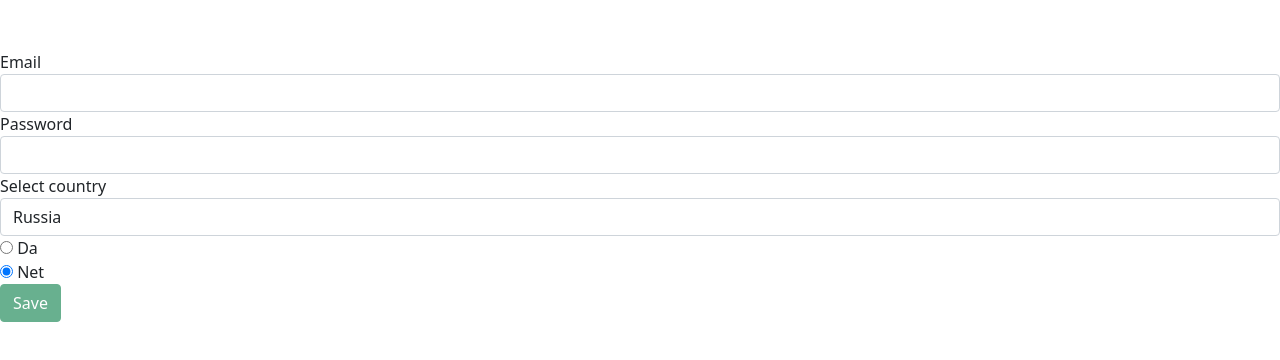
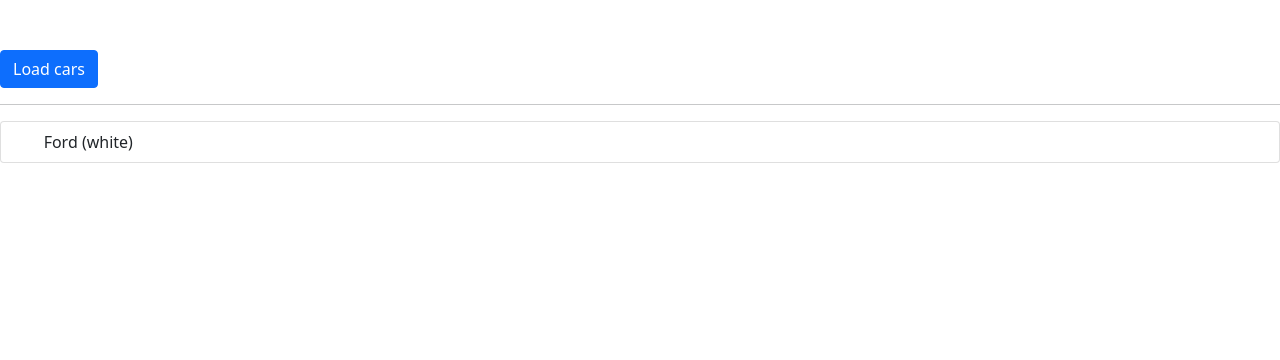
Before and after one commit to DmSudin/angular-yt, an Angular app: page / in a window 1280 px wide. Shown: the top 360 px of the page. Built offline with nearby package versions, Linux system fonts and the light colour scheme.

Commit message:
lesson 45 - web server - install

```diff
--- /dev/null
+++ b/db.json
@@ -0,0 +1,9 @@
+{
+    "posts": [
+      { "id": 1, "title": "json-server test", "author": "typicode" }
+    ],
+    "comments": [
+      { "id": 1, "body": "some comment", "postId": 1 }
+    ],
+    "profile": { "name": "typicode" }
+  }
--- a/package.json
+++ b/package.json
@@ -20,6 +20,7 @@
     "@angular/platform-browser-dynamic": "~11.0.4",
     "@angular/router": "~11.0.4",
     "bootstrap": "^5.1.3",
+    "json-server": "^0.17.0",
     "rxjs": "~6.6.0",
     "tslib": "^2.0.0",
     "zone.js": "~0.10.2"
--- a/src/app/app.component.html
+++ b/src/app/app.component.html
@@ -1,47 +1,11 @@
 <div class="col-xs-8 col-xs-offset-2">
-    <form [formGroup]="form" (ngSubmit)="onSubmit()">
-        <div formGroupName="user">
-            <div class="form-group">
-                <label>Email</label>
-                <input type="text" class="form-control" formControlName="email">
-                <p *ngIf="form.get('user.email').invalid && form.get('user.email').touched">
-                    <span *ngIf="form.get('user.email').errors['emailIsUsed']">email is already busy</span>
-                    <span *ngIf="form.get('user.email').errors['email']">enter correct email</span>
-                </p>
-            </div>
+    <button class="btn btn-primary">Load cars</button>
+    <hr>
+    <ul class="list-group">
+        <li class="list-group-item" *ngFor="let car of cars">
+            <span class="badge">{{ car.id }}</span>
+            {{ car.name }} ({{car.color}})
+        </li>
+    </ul>
 
-            <div class="form-group">
-                <label>Password</label>
-                <input type="password" class="form-control" formControlName="pass">
-                <p *ngIf="form.get('user.pass').invalid && form.get('user.pass').touched">
-                    <span *ngIf="form.get('user.pass').errors['lengthError']">Password must has length {{charsCount}} or more chars</span>
-                    <span  *ngIf="form.get('user.pass').errors['required']">Password can't be empty</span>
-                </p>
-            </div>
-
-        </div>
-
-
-        <div class="form-group">
-            <label>Select country</label>
-            <select class="form-control" formControlName="country">
-                <option value="ru">Russia</option>
-                <option value="by">Belarus</option>
-                <option value="ua">Ukraine</option>
-            </select>
-        </div>
-        <div class="radio" *ngFor="let ans of answers">
-            <label>
-                <input
-                type="radio"
-                [value]="ans.type"
-                formControlName="answer"
-                name="answer"
-                > {{ ans.text}}
-            </label>
-        </div>
-
-        <button [disabled]="form.invalid" class="btn btn-success" type="submit">Save</button>
-
-    </form>
 </div>
--- a/src/app/app.component.ts
+++ b/src/app/app.component.ts
@@ -1,51 +1,17 @@
-import { Component, OnInit } from '@angular/core';
-import { FormControl, FormGroup, Validators } from '@angular/forms';
+import { Component } from '@angular/core';
+
 
 @Component({
     selector: 'app-root',
     templateUrl: './app.component.html',
 
 })
-export class AppComponent implements OnInit {;
-
-    answers = [
-        {type: 'yes', text: 'Da'},
-        {type: 'no', text: 'Net'},
-    ];
-
-    form: FormGroup;
-    charsCount = 5;
-
-    ngOnInit() {
-        this.form = new FormGroup({
-            user: new FormGroup({
-                email: new FormControl('', [Validators.required, Validators.email], this.checkForEmail),
-                pass: new FormControl('', [Validators.required, this.checkForLength.bind(this)]),
-            }),
-            country: new FormControl('ru'),
-            answer: new FormControl('no'),
-        });
-    }
-
-    onSubmit() {
-        console.error('submitted!', this.form);
-    }
-    checkForLength(control: FormControl) {
-        if (control.value.length <= this.charsCount) return {'lengthError': true };
-        else return null;
-    }
-
-    checkForEmail(control: FormControl): Promise<any> {
-        return new Promise((resolve, reject) => {
-            setTimeout(() => {
-                if (control.value === 'test@mail.ru') {
-                    resolve({
-                        'emailIsUsed': true
-                    });
-                } else {
-                    resolve(null);
-                }
-            }, 3000);
-        });
-    }
+export class AppComponent {;
+   cars = [
+       {
+           name: 'Ford',
+           color: 'white',
+           id: 1,
+       }
+   ];
 }
--- a/src/app/app.module.ts
+++ b/src/app/app.module.ts
@@ -8,8 +8,8 @@ import { BackgroundDirective } from './directives/background.directive';
 import { MyDirectiveDirective } from './directives/my-directive.directive';
 import { PowPipe } from './pow.pipe';
 import { CarFilterPipe } from './car-filter.pipe';
+import { HttpClientModule } from '@angular/common/http';
 
-import { CarsService } from './cars.service';
 import { ConsoleService } from './console.service';
 
 
```
Also changed, not shown: 1 other file (tests, documents, lock files or other folders).
